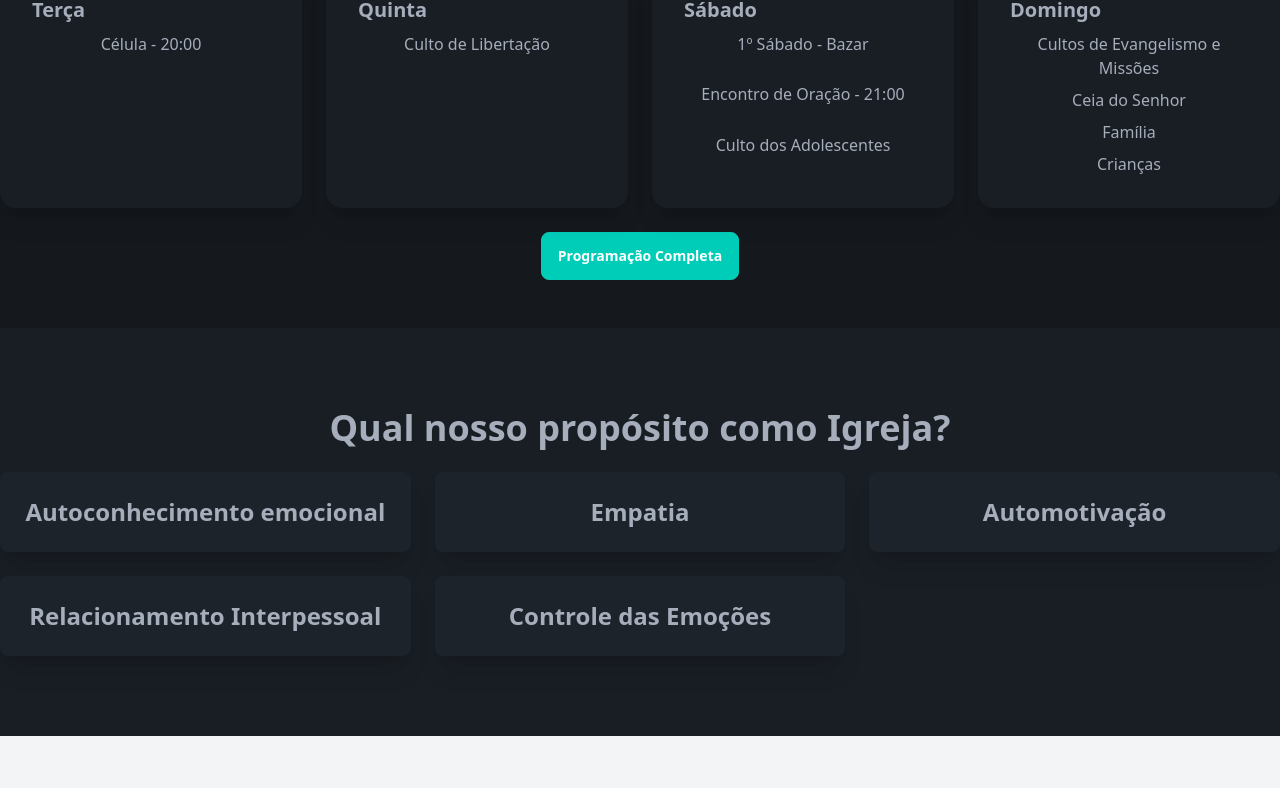
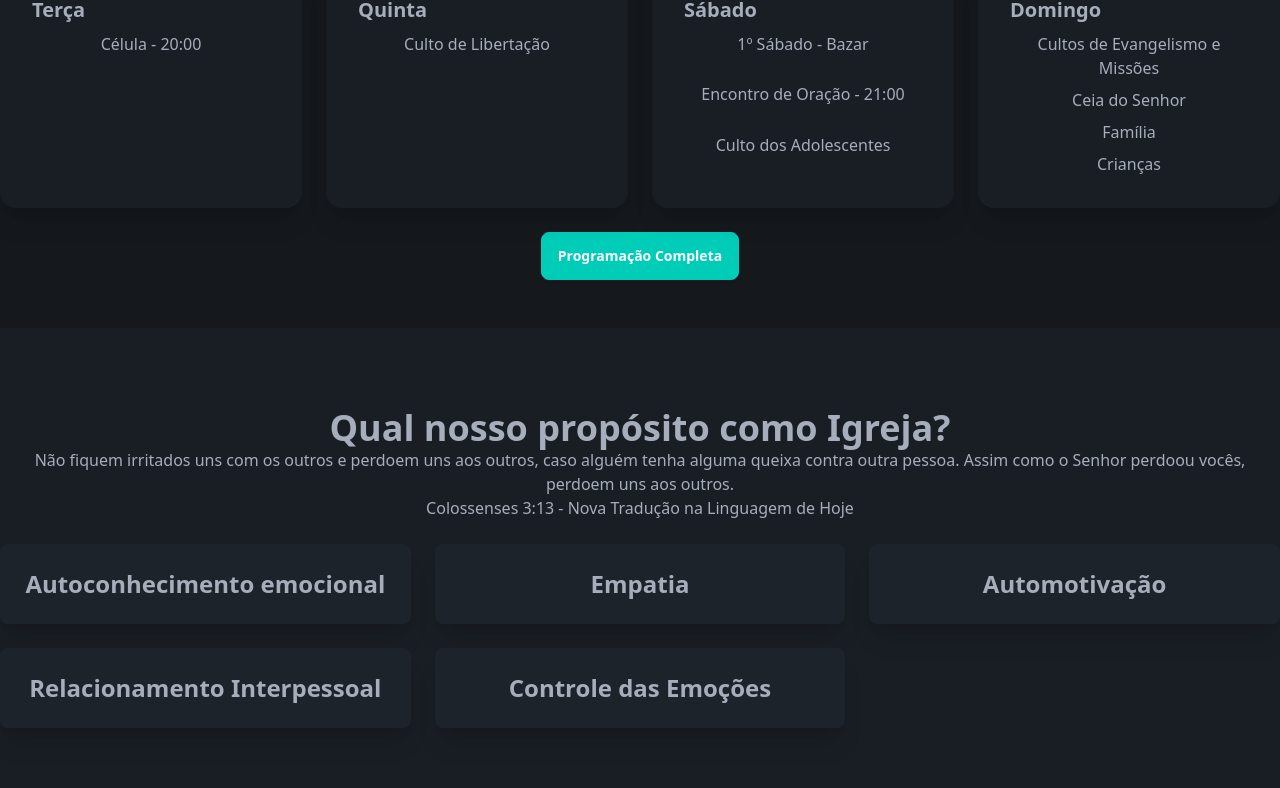
Before and after one commit to zioncwbBola/caminhodavida, a Next.js app: page / in a window 1280 px wide. Shown: the part 995-1783 px from the top of the page. Built offline with nearby package versions, Linux system fonts and the light colour scheme.

Commit message:
modified:   src/components/modelo/Ministerios.tsx

```diff
--- a/src/components/modelo/Ministerios.tsx
+++ b/src/components/modelo/Ministerios.tsx
@@ -3,6 +3,10 @@ const MinistriesSection = () => {
     <section className="py-20 bg-base-200" role="ministerios">
       <div className="container mx-auto text-center">
         <h2 className="text-4xl font-semibold text-base-content">Qual nosso propósito como Igreja?</h2>
+        <p>
+          Não fiquem irritados uns com os outros e perdoem uns aos outros, caso alguém tenha alguma queixa contra outra pessoa. Assim como o Senhor perdoou vocês, perdoem uns aos outros.
+        </p>
+        <p>Colossenses 3:13 - Nova Tradução na Linguagem de Hoje</p>
         <div className="grid grid-cols-1 sm:grid-cols-2 md:grid-cols-3 gap-6 mt-6">
           <div className="bg-base-100 p-6 rounded-lg shadow-xl">
             <h3 className="text-2xl font-semibold text-base-content">Autoconhecimento emocional</h3>
```
